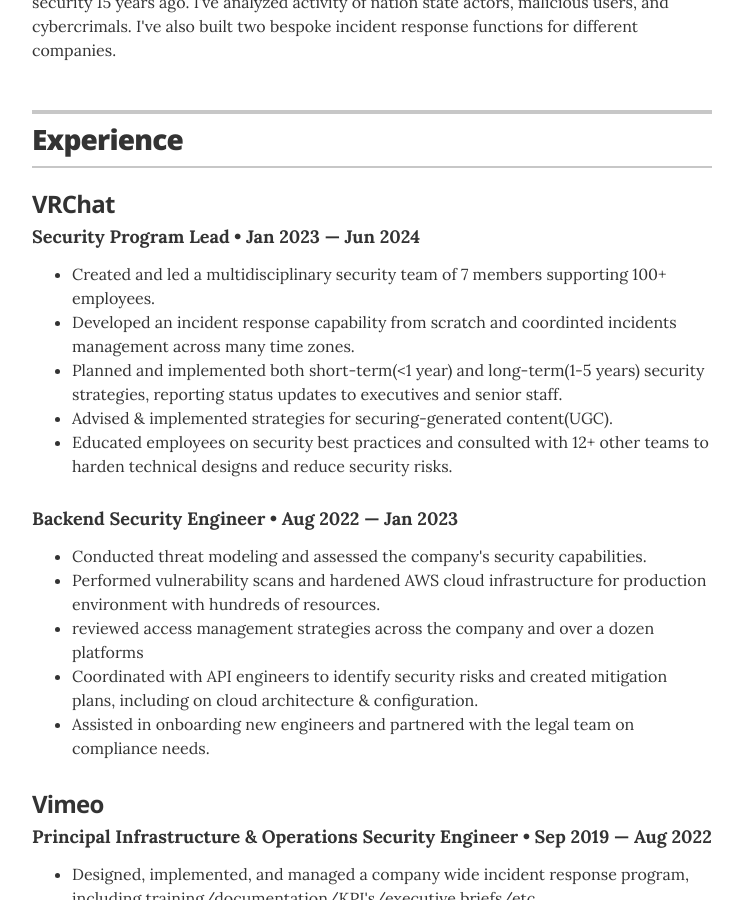
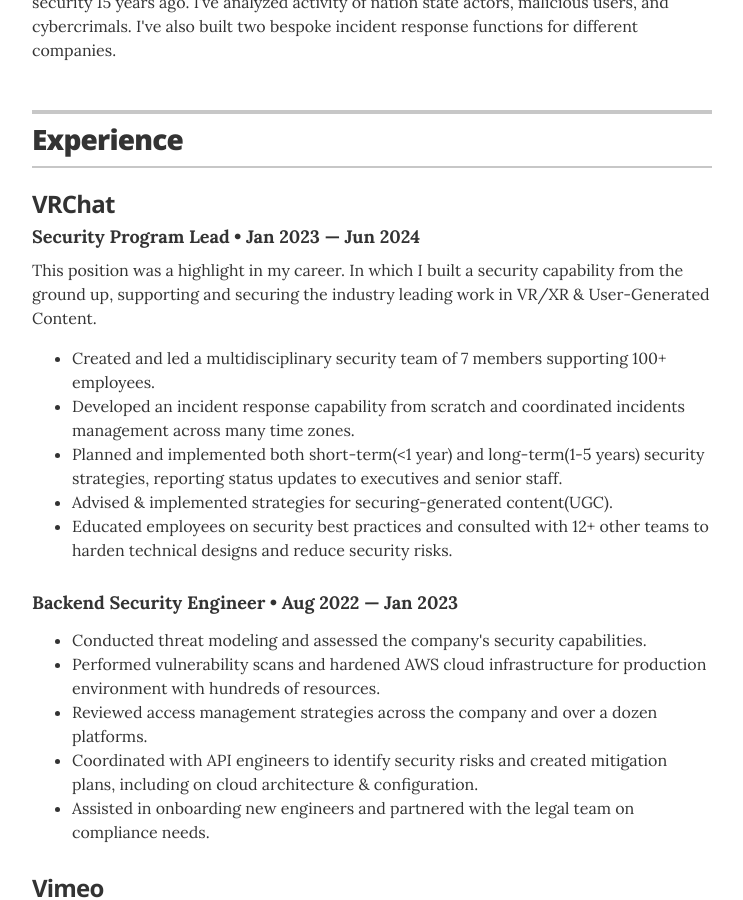
Before and after one commit to PurpleStarChild/PurpleStarChild, a Jekyll site: the page built from index.html, in a window 1280 px wide and 900 px high, scrolled down 1471 px. Shown: the whole window, without its empty margins (268-1011 px from the left). Built offline with Jekyll 4.4.1, drawn with Linux system fonts in a browser that asks for light colours.

Commit message:
fixing typo and adding more info on VRC experience

```diff
--- a/_data/experience.yml
+++ b/_data/experience.yml
@@ -3,13 +3,13 @@
 - company: VRChat
   position: Security Program Lead
   duration: Jan 2023 &mdash; Jun 2024
-  summary: <ul class="resume-item-list"> <li>Created and led a multidisciplinary security team of 7 members supporting 100+ employees. </li> <li> Developed an incident response capability from scratch and coordinted incidents management across many time zones. </li> <li> Planned and implemented both short-term(<1 year) and long-term(1-5 years) security strategies, reporting status updates to executives and senior staff. </li><li> Advised & implemented strategies for securing-generated content(UGC).</li> <li> Educated employees on security best practices and consulted with 12+ other teams to harden technical designs and reduce security risks.</li></ul>
+  summary: <p class="resume-item-copy">This position was a highlight in my career. In which I built a security capability from the ground up, supporting and securing the industry leading work in VR/XR & User-Generated Content.</p><ul class="resume-item-list"> <li>Created and led a multidisciplinary security team of 7 members supporting 100+ employees. </li> <li> Developed an incident response capability from scratch and coordinated incidents management across many time zones. </li> <li> Planned and implemented both short-term(<1 year) and long-term(1-5 years) security strategies, reporting status updates to executives and senior staff. </li><li> Advised & implemented strategies for securing-generated content(UGC).</li> <li> Educated employees on security best practices and consulted with 12+ other teams to harden technical designs and reduce security risks.</li></ul>
 
 # Backend Security Engineer
 - company:
   position: Backend Security Engineer
   duration: Aug 2022 &mdash; Jan 2023
-  summary: <ul class="resume-item-list"> <li>Conducted threat modeling and assessed the company's security capabilities.</li><li> Performed vulnerability scans and hardened AWS cloud infrastructure for production environment with hundreds of resources. </li><li> reviewed access management strategies across the company and over a dozen platforms</li><li> Coordinated with API engineers to identify security risks and created mitigation plans, including on cloud architecture & configuration.</li><li>Assisted in onboarding new engineers and partnered with the legal team on compliance needs.</li></ul>
+  summary: <ul class="resume-item-list"> <li>Conducted threat modeling and assessed the company's security capabilities.</li><li> Performed vulnerability scans and hardened AWS cloud infrastructure for production environment with hundreds of resources. </li><li> Reviewed access management strategies across the company and over a dozen platforms.</li><li> Coordinated with API engineers to identify security risks and created mitigation plans, including on cloud architecture & configuration.</li><li>Assisted in onboarding new engineers and partnered with the legal team on compliance needs.</li></ul>
 
 # Principal Infrastructure & Operations Security Engineer
 - company: Vimeo
```
